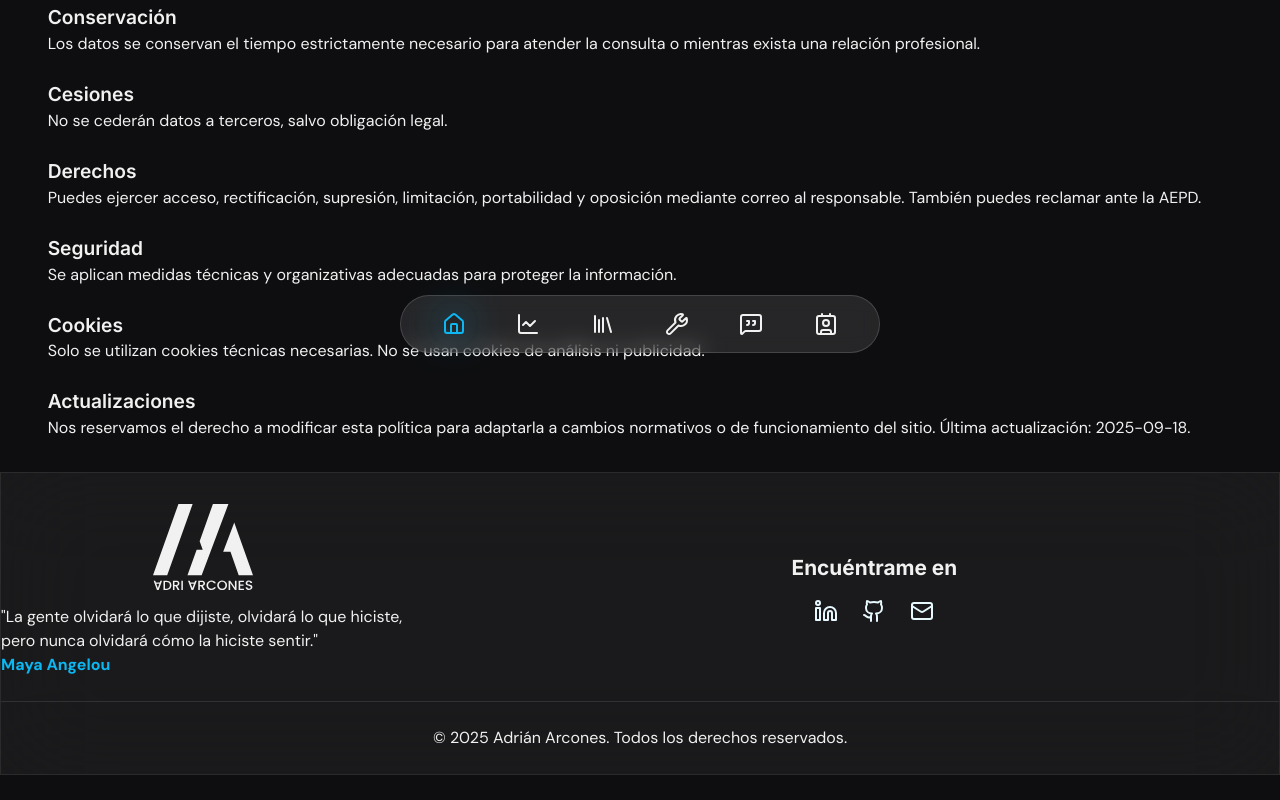
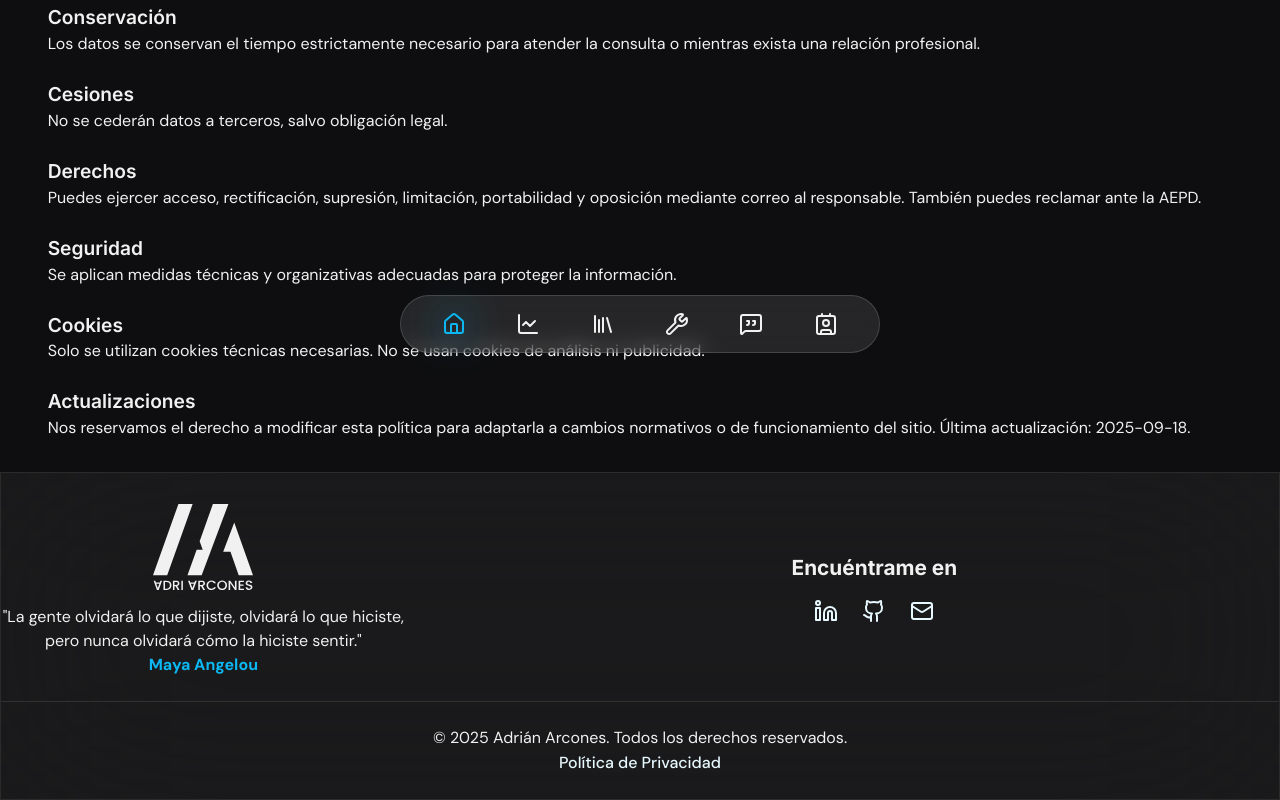
Before and after one commit to AdriArcones/portfolio-adri, a React (Vite) app: page /privacy-policy in a window 1280 px wide. Shown: the part 423-1223 px from the top of the page. Before the commit the page ends 1198 px from the top, so only its background shows below. Built offline with nearby package versions, Linux system fonts and the light colour scheme.

Commit message:
fix: header styles && policy links

```diff
--- a/src/features/Layout/Footer.jsx
+++ b/src/features/Layout/Footer.jsx
@@ -4,10 +4,8 @@ import logo from "../../assets/images/contact/logo.svg";
 import CustomLink from "../../shared/components/custom-link/CustomLink";
 import CustomTooltip from "../../shared/components/custom-tooltip/CustomTooltip";
 import { Linkedin, Mail, Github, Download } from "lucide-react";
-import CustomButton from "../../shared/components/custom-button/CustomButton";
 
 export const Footer = () => {
-
   return (
     <footer className="footer">
       <div className="footer__content">
@@ -66,6 +64,13 @@ export const Footer = () => {
           &copy; {new Date().getFullYear()} Adrián Arcones. Todos los derechos
           reservados.
         </p>
+        <CustomLink
+          variant="secondary"
+          to="/privacy-policy"
+          external
+        >
+          Política de Privacidad
+        </CustomLink>
       </div>
     </footer>
   );
--- a/src/features/Layout/Footer.scss
+++ b/src/features/Layout/Footer.scss
@@ -5,7 +5,7 @@
   width: 100%;
   min-height: 250px;
   z-index: $z-index-header;
-  @include glassmorphism(50px, 0.05);
+  @include glassmorphism(100px, 0.05);
 
   &__content {
     @include container;
@@ -40,7 +40,8 @@
       }
 
       &-info{
-        @include flex(column, center, flex-start, nowrap);
+        @include flex(column, center, center, nowrap);
+        text-align: center;
         margin-top: $spacing-xs;
         @include respond-to(sm){
 
@@ -66,4 +67,5 @@
     padding: $spacing-md 0;
     text-align: center;
   }
+
 }
--- a/src/features/Layout/Header.jsx
+++ b/src/features/Layout/Header.jsx
@@ -47,9 +47,9 @@ export const Header = () => {
   };
 
   const downloadCV = () => {
-    const link = document.createElement('a');
-    link.href = '/cv-adrian-arcones.pdf';
-    link.download = 'CV-Adrian-Arcones.pdf';
+    const link = document.createElement("a");
+    link.href = "/cv-adrian-arcones.pdf";
+    link.download = "CV-Adrian-Arcones.pdf";
     document.body.appendChild(link);
     link.click();
     document.body.removeChild(link);
@@ -65,7 +65,9 @@ export const Header = () => {
         }`}
       >
         <div className="header__logo">
-          <img src={logo} alt="Logo" className="header__logo-image" />
+          <CustomLink variant="secondary" to="/" className="header__logo-link">
+            <img src={logo} alt="Logo" className="header__logo-image" />
+          </CustomLink>
         </div>
 
         <div className="header__menu">
@@ -162,10 +164,7 @@ export const Header = () => {
 
       {/* Overlay que solo aparece cuando el menú está abierto */}
       {isMenuOpen && (
-        <div
-          className="header__overlay"
-          onClick={closeMenu}
-        ></div>
+        <div className="header__overlay" onClick={closeMenu}></div>
       )}
     </header>
   );
--- a/src/features/Layout/Header.scss
+++ b/src/features/Layout/Header.scss
@@ -38,13 +38,17 @@
     height: 80px;
     @include flex(column, center, flex-start);
     padding: $spacing-sm;
-    cursor: pointer;
 
     &-image {
       height: 100%;
       width: auto;
       object-fit: contain;
       display: block;
+    }
+
+    &-link {
+      width: auto;
+      height: 100%;
     }
   }
 
```
Also changed, not shown: 1 other file (tests, documents, lock files or other folders).
